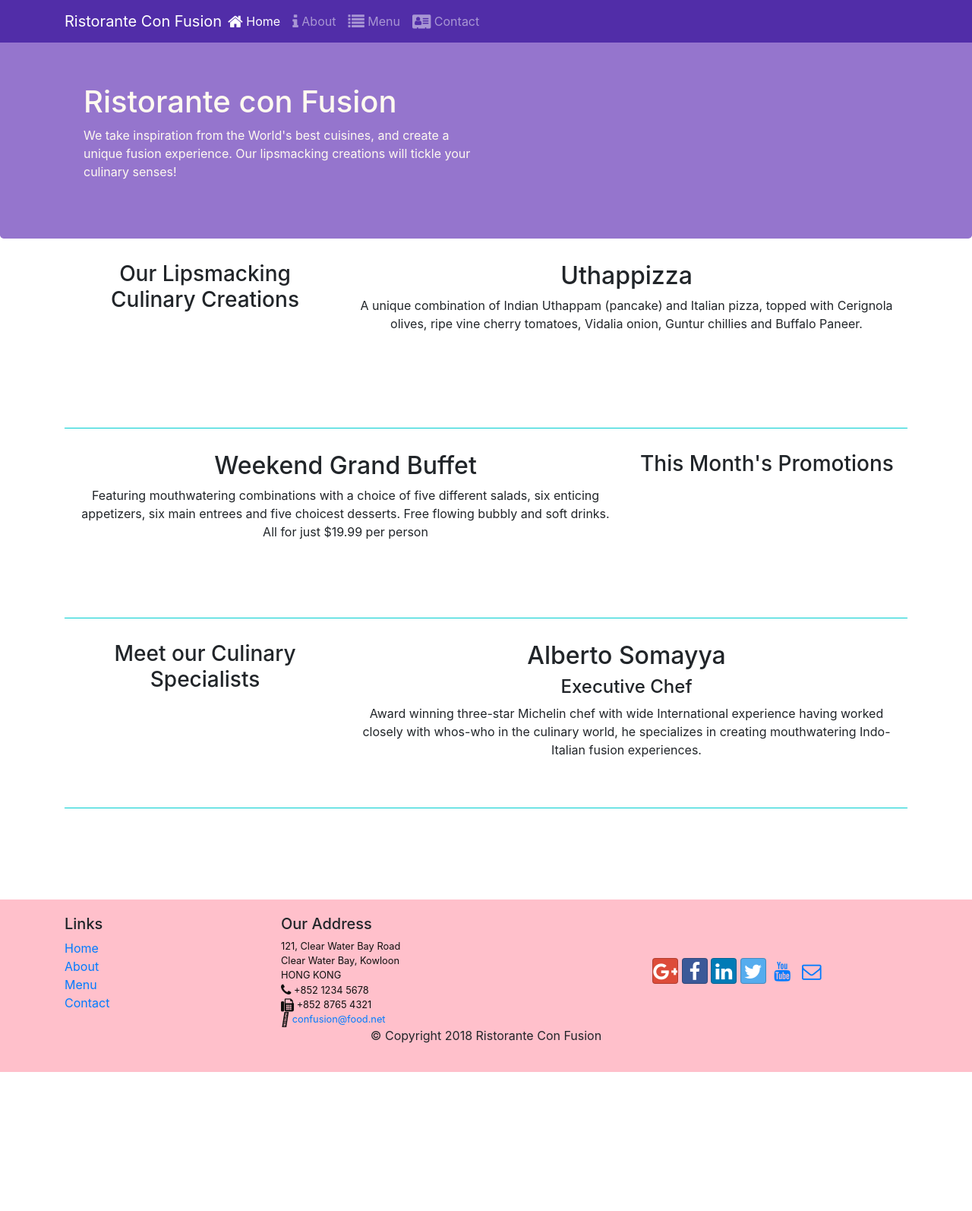
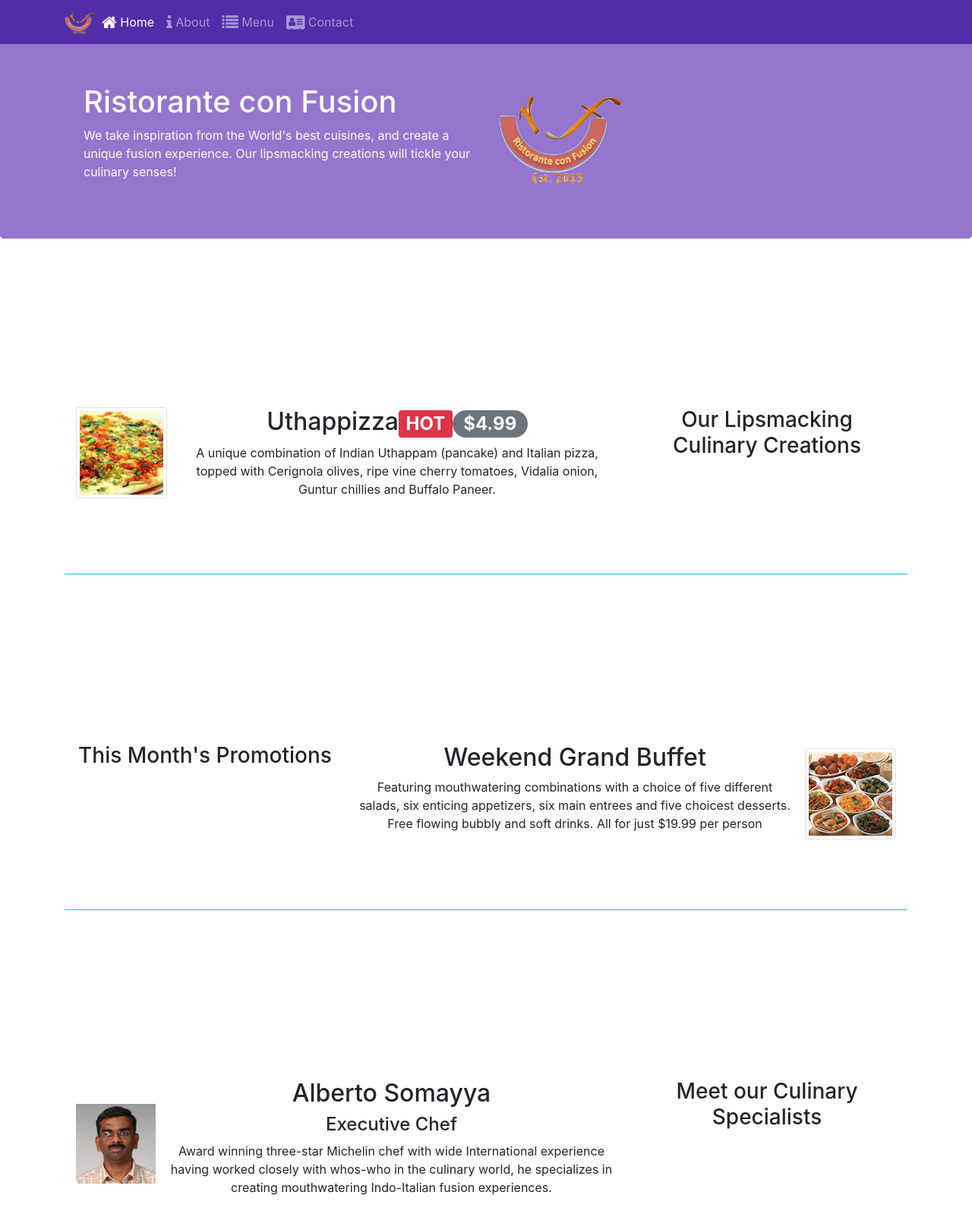
Before and after one commit to anuvn/Fusion, a website: page index.html in a window 1280 px wide. Shown: the top 1594 px of the page at 76% size. Before the commit the page ends 1411 px from the top, so only its background shows below. Drawn offline with nearby package versions, Linux system fonts and the light colour scheme.

Commit message:
Alerting users with badge

```diff
--- a/index.html
+++ b/index.html
@@ -24,7 +24,7 @@
                         <span class="navbar-toggler-icon"></span>
                     </button>
 
-                    <a class="navbar-brand mr-auto" href="#">Ristorante Con Fusion</a>
+                    <a class="navbar-brand mr-auto" href="#"><img src="img/logo.png" height="30" width="41"></a>
 
                    <div class="collapse navbar-collapse" id="Navbar">
                         <ul class="navbar-nav mr-auto">
@@ -43,46 +43,66 @@
                     <h1>Ristorante con Fusion</h1>
                     <p>We take inspiration from the World's best cuisines, and create a unique fusion experience. Our lipsmacking creations will tickle your culinary senses!</p>
                 </div>
-                <div class="col-12 col-sm">
+                <div class="col-12 col-sm-6 align-self-center">
+                    <img src="img/logo.png" align="middle" class="img-fluid">
                 </div>
             </div>
         </div>
     </header>
 
     <div class="container">
+            <br><br><br><br><br><br><br><br>
         <div class="row row-content text-center">
             <div class="col-12 col-sm-4 sol-md-3">
                 <h3>Our Lipsmacking Culinary Creations</h3>
             </div>
-            <div class="col col-sm col-md">
-                <h2>Uthappizza</h2>
-                <p>A unique combination of Indian Uthappam (pancake) and Italian pizza, topped with Cerignola olives, ripe vine cherry tomatoes, Vidalia onion, Guntur chillies and Buffalo Paneer.</p>
+            <div class="col col-sm order-sm-first col-md">
+                <div class="media">
+                    <img class="d-flex mr-3 img-thumbnail align-self-bottom" src="img/uthappizza.png" alt="Uthappizza">
+                    <div class="media-body">
+                        <h2 class="mt-0">Uthappizza<span class="badge badge-danger">HOT</span><span class="badge badge-pill badge-secondary">$4.99</span></h2>
+                        <p>A unique combination of Indian Uthappam (pancake) and Italian pizza, topped with Cerignola olives, ripe vine cherry tomatoes, Vidalia onion, Guntur chillies and Buffalo Paneer.</p>
+                    </div>
+
+                </div>
             </div>
         </div>
-
+        <br><br><br><br><br><br><br><br>
 
         <div class="row text-center row-content">
-            <div class="col-12 col-sm-4 order-sm-last sol-md-3">
+            <div class="col-12 col-sm-4 order-sm-first sol-md-3">
                 <h3>This Month's Promotions</h3>
             </div>
-            <div class="col col-sm order-sm-first col-md">
-                <h2>Weekend Grand Buffet</h2>
-                <p>Featuring mouthwatering combinations with a choice of five different salads, six enticing appetizers, six main entrees and five choicest desserts. Free flowing bubbly and soft drinks. All for just $19.99 per person </p>
+            <div class="col col-sm col-md">
+                <div class="media">
+                    <img class="ml-3 order-sm-last img-thumbnail align-self-center" src="img/buffet.png" alt="Buffet">
+                    <div class="media-body">
+                        <h2 class="mt-0">Weekend Grand Buffet</h2>
+                        <p>Featuring mouthwatering combinations with a choice of five different salads, six enticing appetizers, six main entrees and five choicest desserts. Free flowing bubbly and soft drinks. All for just $19.99 per person </p>
+                    </div>
+                </div>
             </div>
         </div>
+        <br><br><br><br><br><br><br><br>
 
         <div class="text-center row row-content">
-            <div class="col-12 col-sm-4 sol-md-3">
+            <div class="col-12 col-sm-4 order-sm-last sol-md-3">
                 <h3>Meet our Culinary Specialists</h3>
             </div>
             <div class="col col-sm col-md">
-                <h2>Alberto Somayya</h2>
-                <h4>Executive Chef</h4>
-                <p>Award winning three-star Michelin chef with wide International experience having worked closely with whos-who in the culinary world, he specializes in creating mouthwatering Indo-Italian fusion experiences. </p>
+                <div class="media">
+                    <img src="img/alberto.png" alt="Alberto" class="mr-3 align-self-center">
+                    <div class="media-body">
+                        <h2>Alberto Somayya</h2>
+                        <h4>Executive Chef</h4>
+                        <p>Award winning three-star Michelin chef with wide International experience having worked closely with whos-who in the culinary world, he specializes in creating mouthwatering Indo-Italian fusion experiences. </p>
+                    </div>
+                </div>
             </div>
+        </div>
+    </div>
 
-        </div>
-    </div><br><br><br><br><br>
+    <br><br><br><br><br><br><br><br><br>
 
     <footer class="footer">
         <div class="container">
```
Also changed, not shown: aboutus.html (+3 -2 lines), contactus.html (+3 -2 lines), img/alberto.png (added), img/buffet.png (added), img/logo.png (added), img/uthappizza.png (added), 2 other files.
